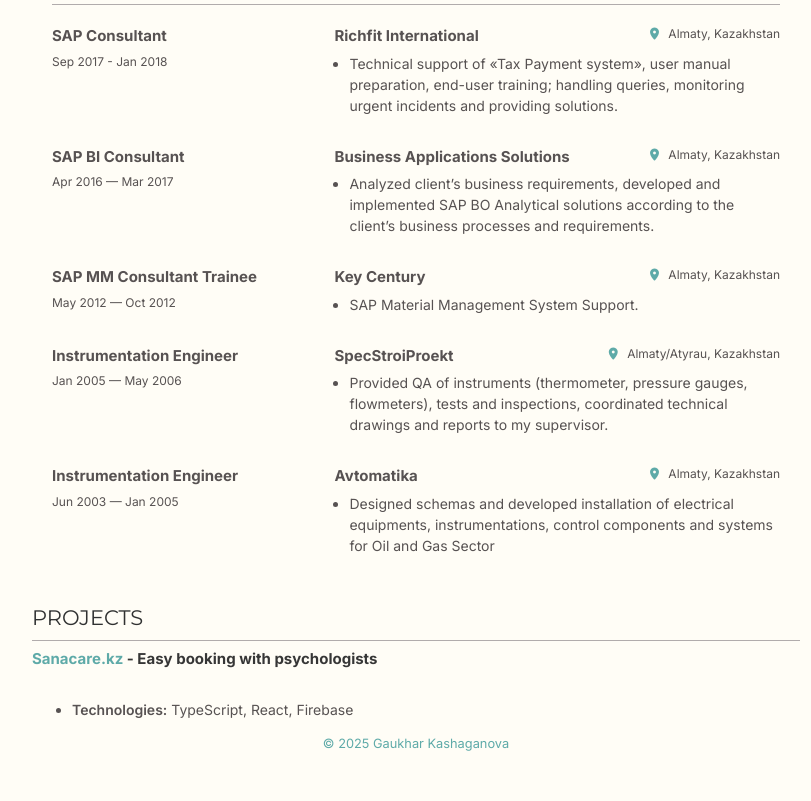
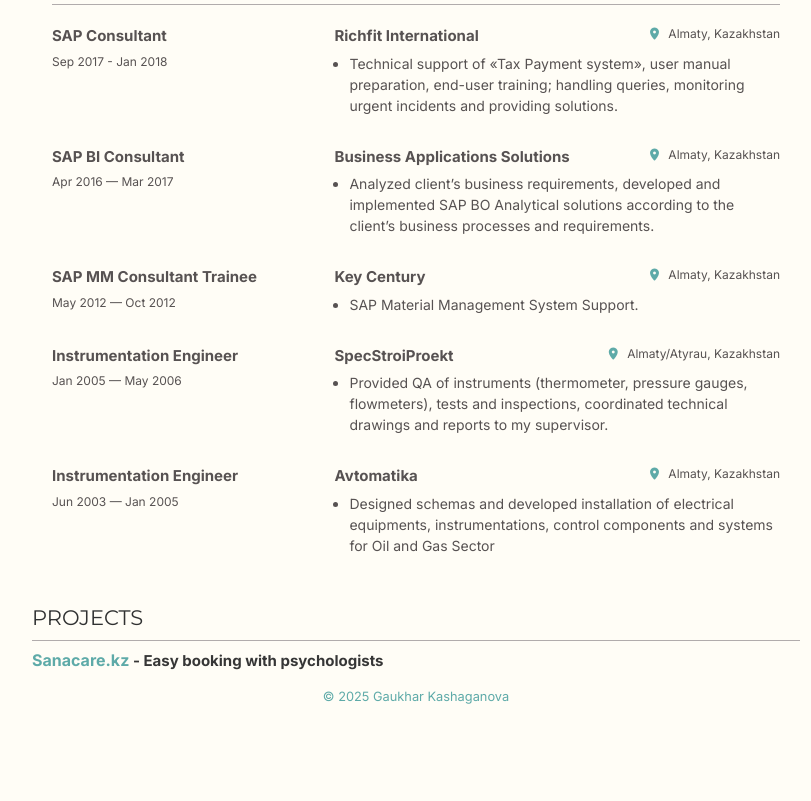
Before and after one commit to gaukharka/gaukharka.github.io, a plain HTML site: page index.html in a window 1280 px wide. Shown: the part 1978-2779 px from the top of the page, without its empty margins (224-1035 px from the left). After the commit the page ends 2732 px from the top, so only its background shows below. Drawn offline with Linux system fonts and the light colour scheme.

Commit message:
fixes link

```diff
--- a/index.html
+++ b/index.html
@@ -372,15 +372,15 @@
 
           <div class="projects-list">
             <div class="project-item">
-              <a href="www.sanacre.kz"><p class="project-name"><span class="project-subname">Sanacare.kz</span> - Easy booking with psychologists</p></a>
+              <a href="https://sanacare.kz/"><p class="project-name"><span class="project-subname">Sanacare.kz</span> - Easy booking with psychologists</p></a>
               <!-- <p>|</p> -->
               <!-- <p class="experience-date"> Feb 2025 – Present</p> -->
             </div>
-            <div class="project-description">
+            <!-- <div class="project-description">
               <ul>
                 <li><p><span>Technologies:</span> TypeScript, React, Firebase</p></li>
               </ul>
-            </div>
+            </div> -->
           </div>
         </div>
       </div>
--- a/style.css
+++ b/style.css
@@ -368,6 +368,7 @@
 
 .project-subname {
   color: #5eaaa8;
+  font-size: 16px;
 }
 
 footer {
```
